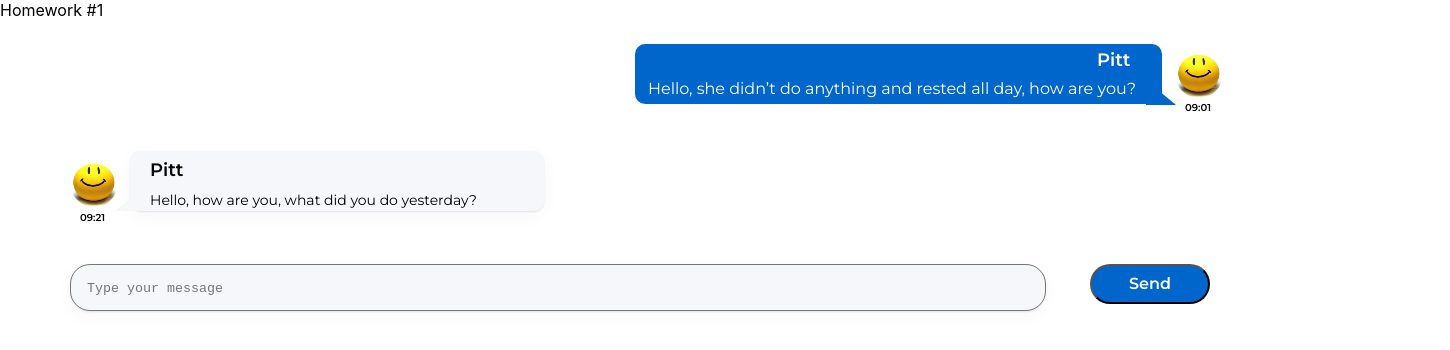
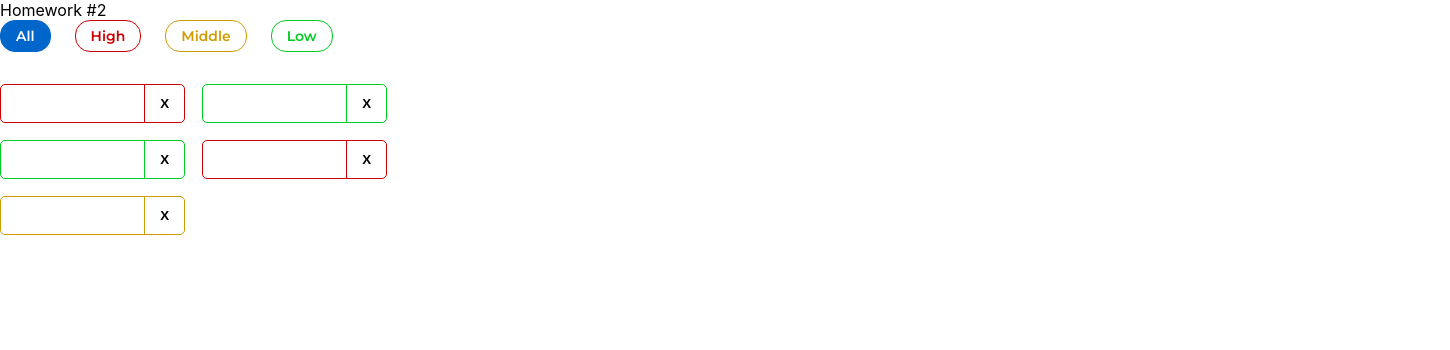
Before and after one commit to SerhiiSa07/it-kamasutra-dz, a React (Create React App) app: page / in a window 1280 px wide. Shown: the top 350 px of the page, 1450 px wide, since content can reach past the window. Built offline with nearby package versions, Linux system fonts and the light colour scheme.

Commit message:
it-kamasutra

```diff
--- a/src/s1-main/App.tsx
+++ b/src/s1-main/App.tsx
@@ -2,12 +2,13 @@
 import s from './App.module.css'
 import HW1, {message0} from '../s2-homeworks/hw01/HW1'
 import Message, {MessagePropsType} from "../s2-homeworks/hw01/message/Message";
+import HW2 from "../s2-homeworks/hw02/HW2";
 
 function App() {
     return (
         <div className={s.App}>
-            <HW1/>
-            {/*<HW2/>*/}
+            {/*<HW1/>*/}
+            <HW2/>
             {/*<HW3/>*/}
             {/*<HW4/>*/}
 
--- a/src/s2-homeworks/hw02/HW2.tsx
+++ b/src/s2-homeworks/hw02/HW2.tsx
@@ -1,6 +1,7 @@
 import React, {useState} from 'react'
 import Affairs from './affairs/Affairs'
 import s2 from '../../s1-main/App.module.css'
+import affair from "./affairs/affair/Affair";
 
 /*
 * 1 - описать типы AffairPriorityType, AffairType
@@ -17,16 +18,17 @@
 * */
 
 // types
-export type AffairPriorityType = any // need to fix any
+export type AffairPriorityType = 'high' | 'middle' | 'low'// need to fix any
 export type AffairType = {
-    _id: any // need to fix any
-    name: any // need to fix any
+    _id: number // need to fix any
+    name: string // need to fix any
     priority: AffairPriorityType
 }
+
 export type FilterType = 'all' | AffairPriorityType
 
 // constants
-const defaultAffairs: any = [ // need to fix any
+const defaultAffairs: Array<AffairType> = [ // need to fix any
     {_id: 1, name: 'React', priority: 'high'}, // студенты могут изменить содержимое name и количество элементов в массиве, ...priority не менять!
     {_id: 2, name: 'anime', priority: 'low'},
     {_id: 3, name: 'games', priority: 'low'},
@@ -35,23 +37,22 @@
 ]
 
 // pure helper functions
-export const filterAffairs = (affairs: any, filter: any): any => { // need to fix any
-
-
-    return affairs // need to fix
+export const filterAffairs = (affairs: AffairType[], filter: FilterType): AffairType[] => {
+    // need to fix any
+    return filter === 'all' ? affairs: affairs.filter(a => a.priority === filter)// need to fix
 }
-export const deleteAffair = (affairs: any, _id: any): any => { // need to fix any
-
-    return affairs // need to fix
+export const deleteAffair = (affairs: AffairType[], _id: number): AffairType[] => { // need to fix any
+    return affairs.filter(a => a._id !== _id) // need to fix
 }
 
 function HW2() {
-    const [affairs, setAffairs] = useState<any>(defaultAffairs) // need to fix any
+    const [affairs, setAffairs] = useState<AffairType[]>(defaultAffairs) // need to fix any
     const [filter, setFilter] = useState<FilterType>('all')
 
     const filteredAffairs = filterAffairs(affairs, filter)
-    const deleteAffairCallback = (_id: any) => { // need to fix any
-        // need to fix
+    const deleteAffairCallback = (_id: number) => {
+           setAffairs(deleteAffair(affairs,_id))// need to fix any
+           // need to fix
     }
 
     return (
--- a/src/s2-homeworks/hw02/affairs/Affairs.tsx
+++ b/src/s2-homeworks/hw02/affairs/Affairs.tsx
@@ -1,28 +1,29 @@
-import React from 'react'
+import React, {Dispatch, SetStateAction} from 'react'
 import Affair from './affair/Affair'
-import {AffairType, FilterType} from '../HW2'
+import {AffairPriorityType, AffairType, FilterType} from '../HW2'
 import s from './Affairs.module.css'
 
+
 type AffairsPropsType = {
-    data: any // need to fix any
-    setFilter: any
-    deleteAffairCallback: any
+    data: AffairType[] // need to fix any
+    setFilter: (type: FilterType) => void
+    deleteAffairCallback: (id: number) => void
     filter: FilterType
 }
 
 function Affairs(props: AffairsPropsType) {
-    const setAll = () => {
+    const setAll = () =>  props.setFilter('all')
         // need to fix
-    }
-    const setHigh = () => {
+
+    const setHigh = () => props.setFilter('high')
         // need to fix
-    }
-    const setMiddle = () => {
+
+    const setMiddle = () => props.setFilter('middle')
         // need to fix
-    }
-    const setLow = () => {
+
+    const setLow = () => props.setFilter('low')
         // need to fix
-    }
+
 
     const cnAll = s.button + ' ' + s.all + (props.filter === 'all' ? ' ' + s.active : '')
     const cnHigh = s.button + ' ' + s.high + (props.filter === 'high' ? ' ' + s.active : '')
```
